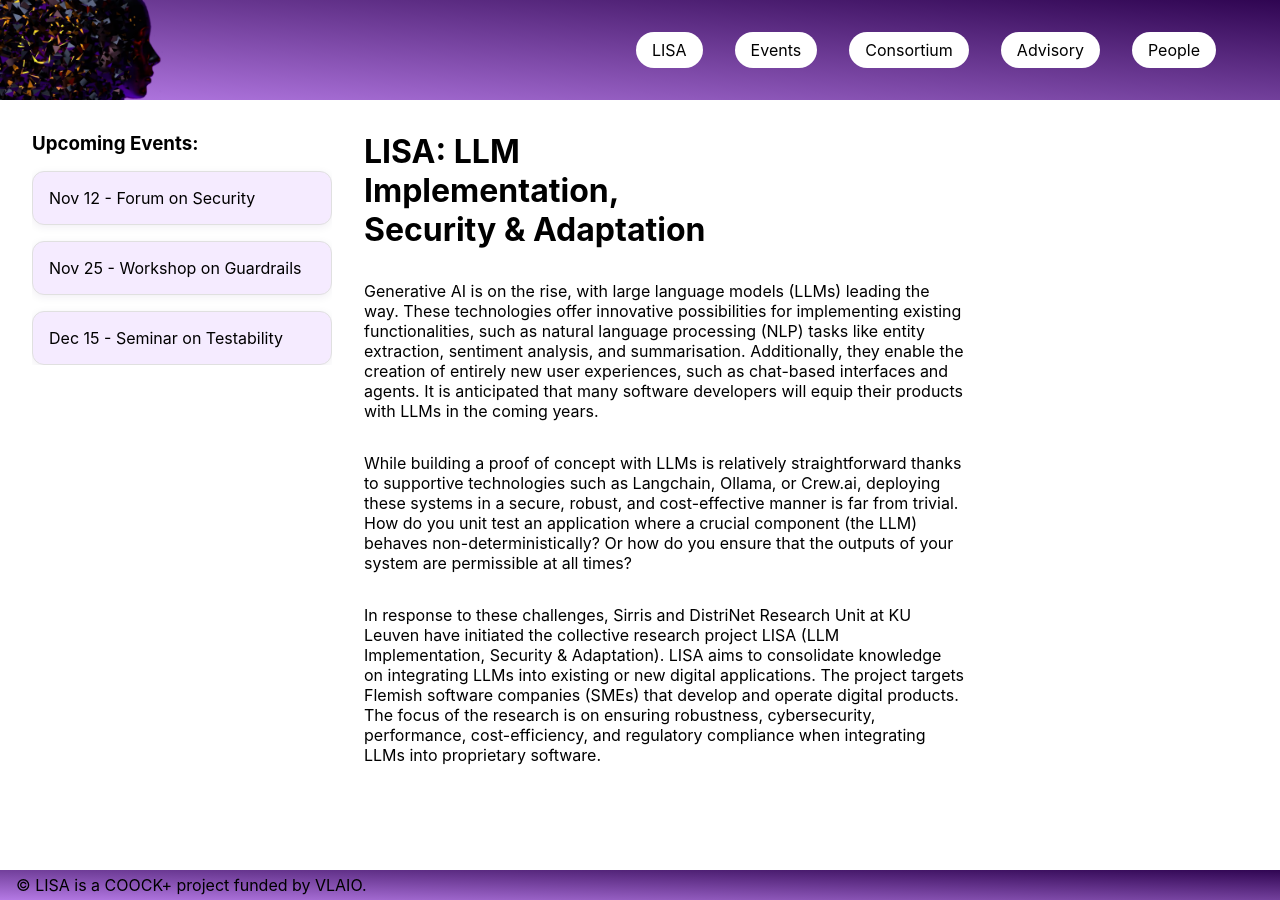
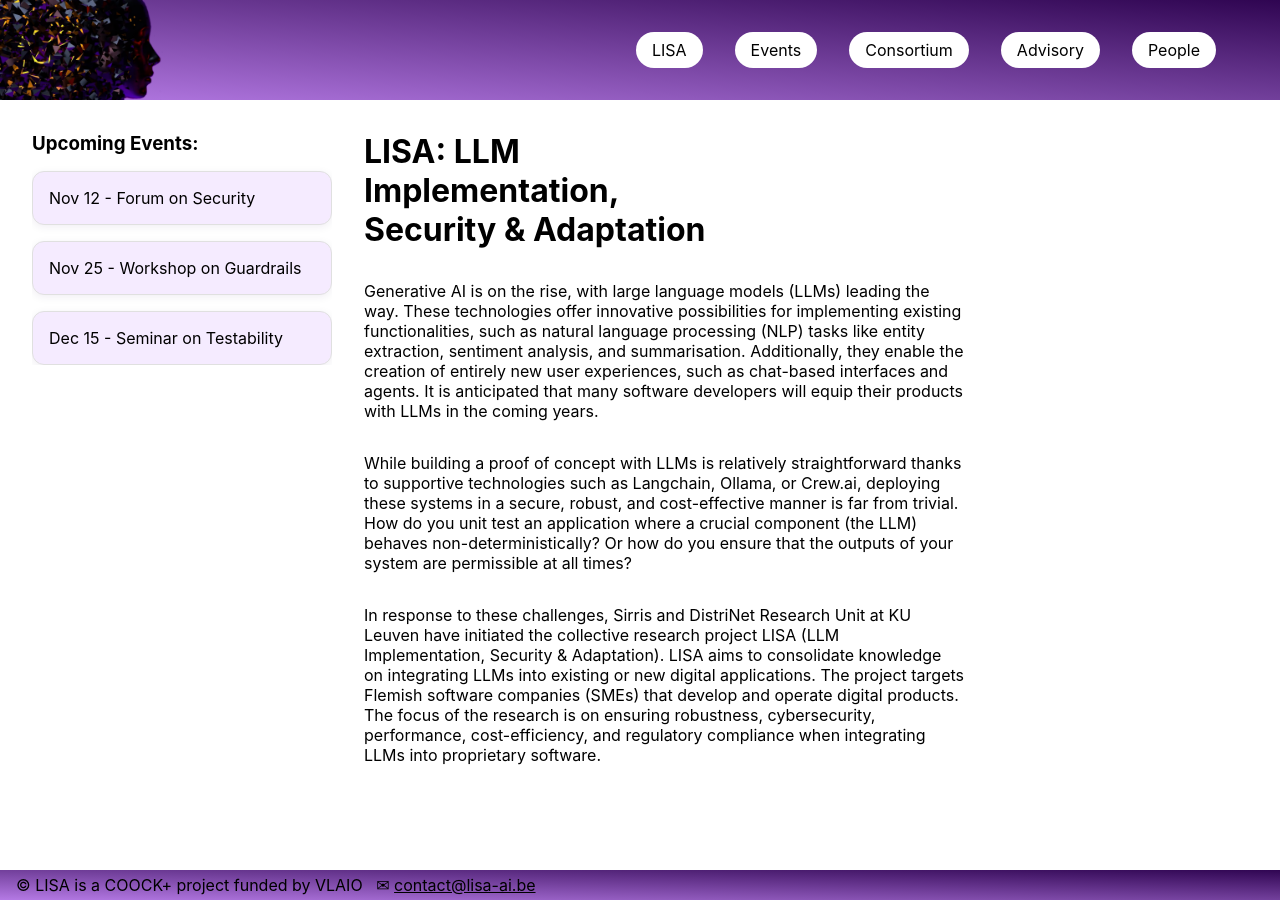
Before and after one commit to sirris-be/lisa, a Jekyll site: the page built from content/index.html, in a window 1280 px wide. Built offline with Jekyll 4.4.1, drawn with Linux system fonts in a browser that asks for light colours.

Commit message:
feat: email

```diff
--- a/content/_includes/footer.html
+++ b/content/_includes/footer.html
@@ -1 +1,5 @@
-<footer>&copy; LISA is a COOCK+ project funded by VLAIO.</footer>
+<footer>
+  <span>&copy; LISA is a COOCK+ project funded by VLAIO</span>
+  <span>&nbsp;&nbsp;&nbsp;&#9993;&nbsp;</span>
+  <a href="mailto:contact@lisa-ai.be">contact@lisa-ai.be</a>
+</footer>
```
